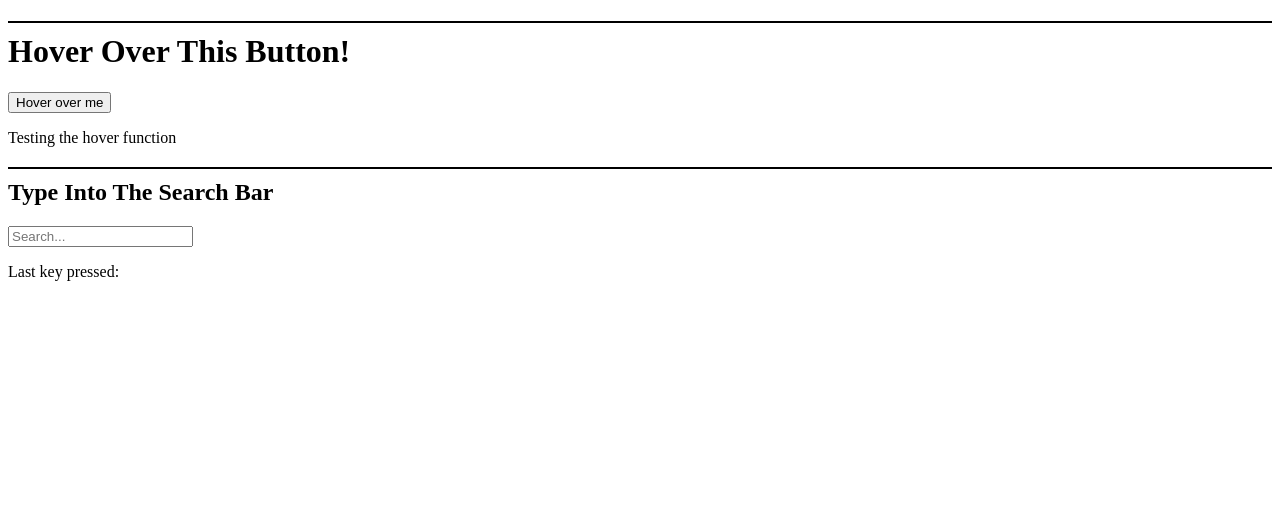
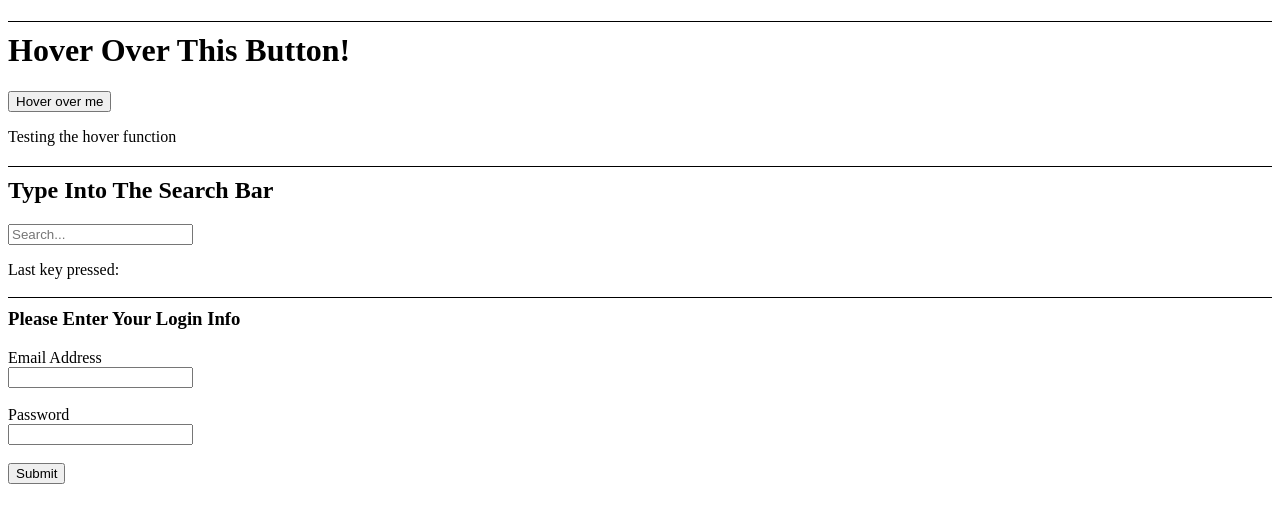
Before and after one commit to codenoob1738/JavaScript-Events, a plain HTML site: page index.html in a window 1280 px wide. Drawn offline with Linux system fonts and the light colour scheme.

Commit message:
Added Form Events

```diff
--- a/index.html
+++ b/index.html
@@ -6,22 +6,40 @@
     <title>JavaScript Events</title>
     <script defer src="script.js"></script>
     <style>
-        h1,
-        h2 {
-            border-top: 2px solid black;
+        h1,h2,h3 {
+            border-top: 1px solid black;
             padding-top: 10px;
         }
     </style>
 </head>
 
 <body>
+
+    <!-- Mouse Events -->
+
     <h1>Hover Over This Button!</h1>
     <button id="hoverButton">Hover over me</button>
     <p id="message">Testing the hover function</p>
 
+    <!-- Keyboard Events -->
+
     <h2>Type Into The Search Bar</h2>
     <input type="text" id="search-bar" placeholder="Search...">
     <p>Last key pressed: <strong id="keysPressed"></strong></p>
+
+    <!-- Form Events -->
+
+    <h3>Please Enter Your Login Info</h3>
+
+    <form id="loginForm">
+        <label for="email">Email Address</label><br>
+        <input type="email"><br><br>
+
+        <label for="password">Password</label><br>
+        <input type="password"><br><br>
+
+        <input type="submit" value="Submit">
+    </form>
 </body>
 
 </html>
--- a/script.js
+++ b/script.js
@@ -18,6 +18,17 @@ button.addEventListener("mouseout", function () {
 const searchBar = document.getElementById("search-bar");
 const keysPressed = document.getElementById("keysPressed");
 
-document.addEventListener('keydown', function (event) {
+searchBar.addEventListener("keydown", function (event) {
     keysPressed.textContent = event.key;
 });
+
+// Form Events //
+
+const form = document.getElementById("loginForm")
+const email = document.getElementById("email");
+const password = document.getElementById("password")
+
+form.addEventListener("submit", function(submitForm) {
+    submitForm.preventDefault();
+    alert("Login was sucessful!");
+})
```
